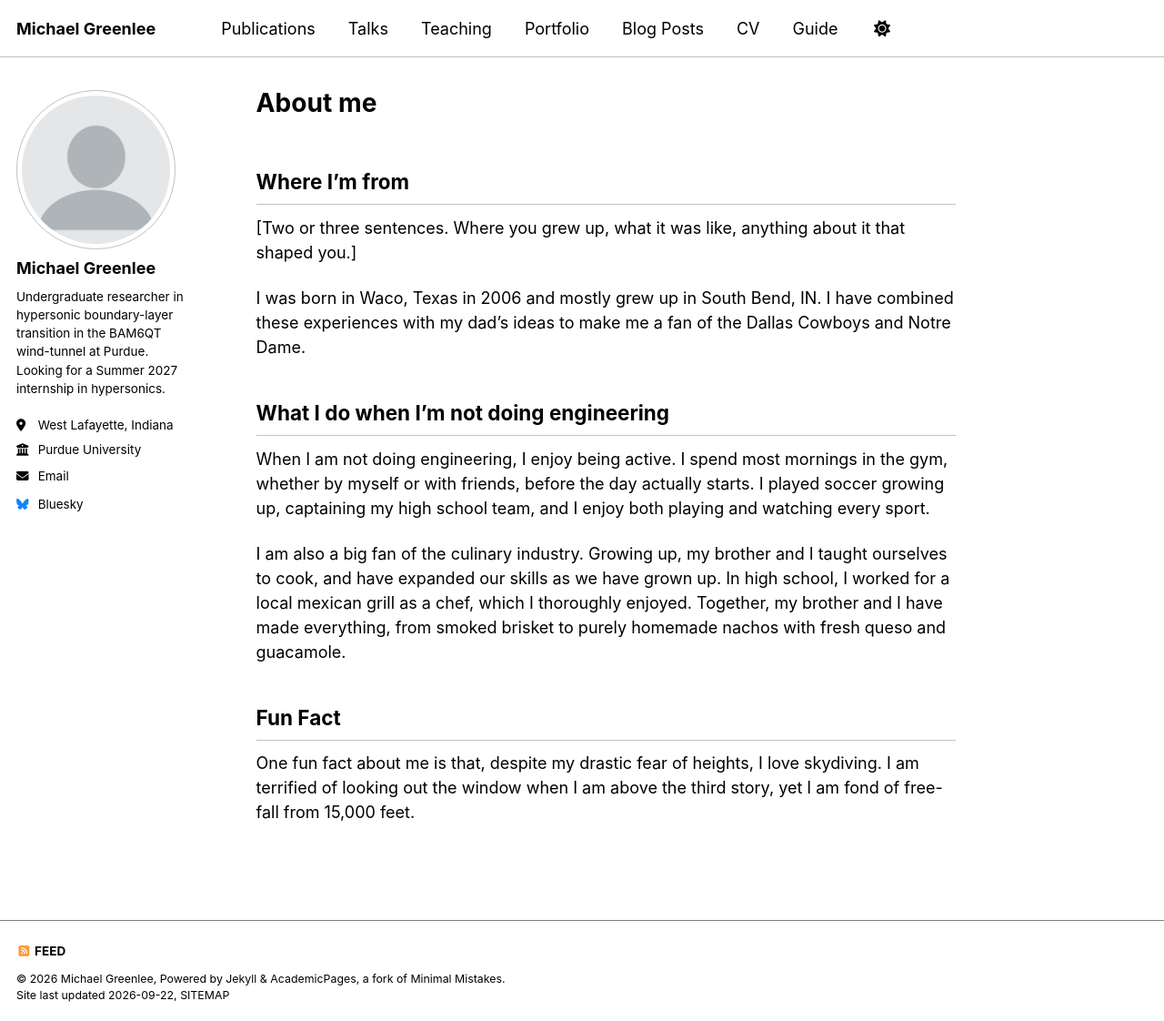
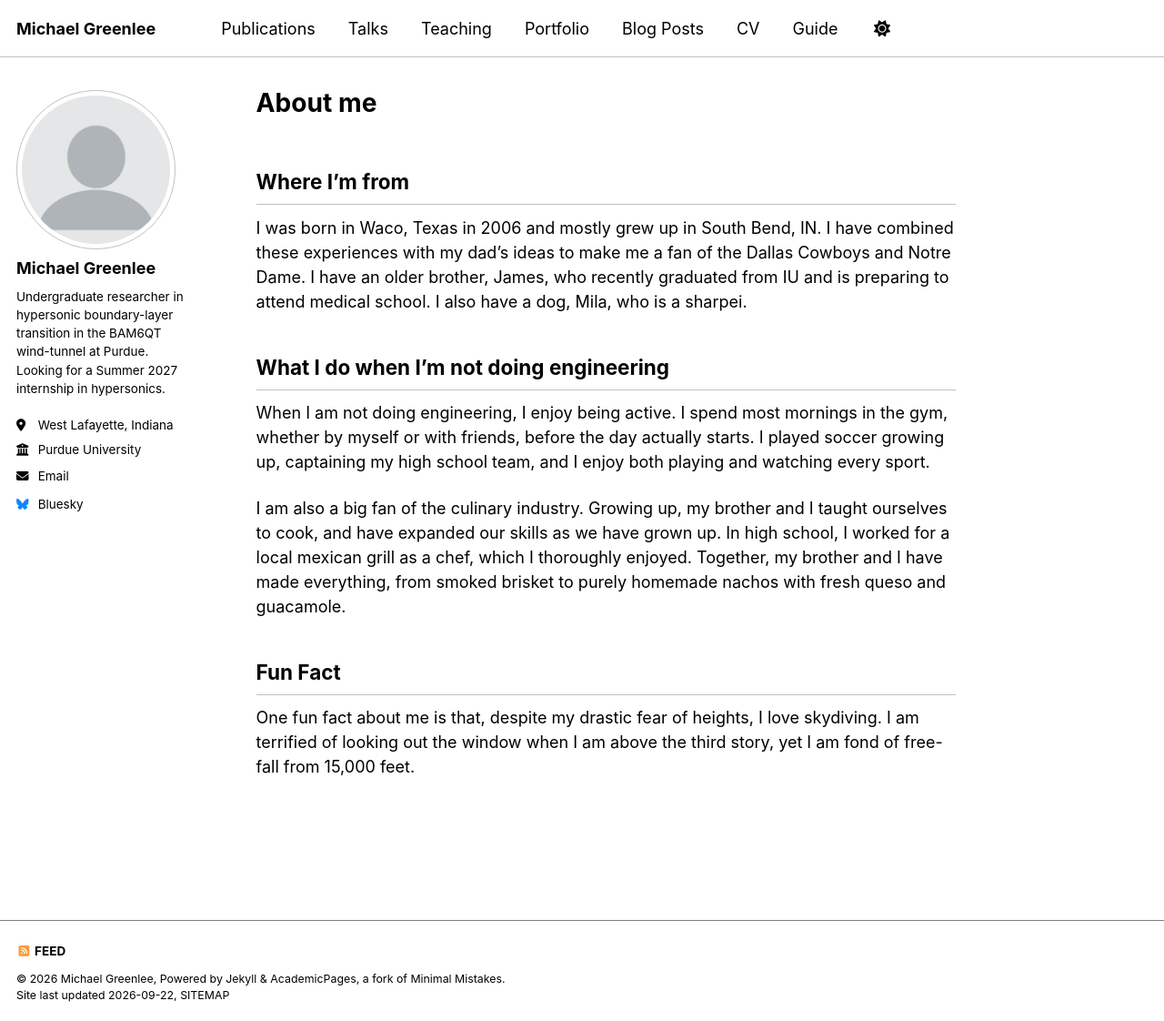
Before and after one commit to mgreenlee16/mgreenlee.github.io, a Jekyll site: the page built from _pages/personal.md, in a window 1280 px wide and 1122 px high. Shown: the whole window at 91% size. Built offline with Jekyll 4.4.1, drawn with Linux system fonts in a browser that asks for light colours; a style sheet for code colours, icons or effects is not loaded.

Commit message:
Update personal.md

```diff
--- a/_pages/personal.md
+++ b/_pages/personal.md
@@ -6,10 +6,7 @@ author_profile: true
 
 ## Where I'm from
 
-[Two or three sentences. Where you grew up, what it was like, anything about
-it that shaped you.]
-
-I was born in Waco, Texas in 2006 and mostly grew up in South Bend, IN. I have combined these experiences with my dad's ideas to make me a fan of the Dallas Cowboys and Notre Dame.
+I was born in Waco, Texas in 2006 and mostly grew up in South Bend, IN. I have combined these experiences with my dad's ideas to make me a fan of the Dallas Cowboys and Notre Dame. I have an older brother, James, who recently graduated from IU and is preparing to attend medical school. I also have a dog, Mila, who is a sharpei.
 
 ## What I do when I'm not doing engineering
 
```
